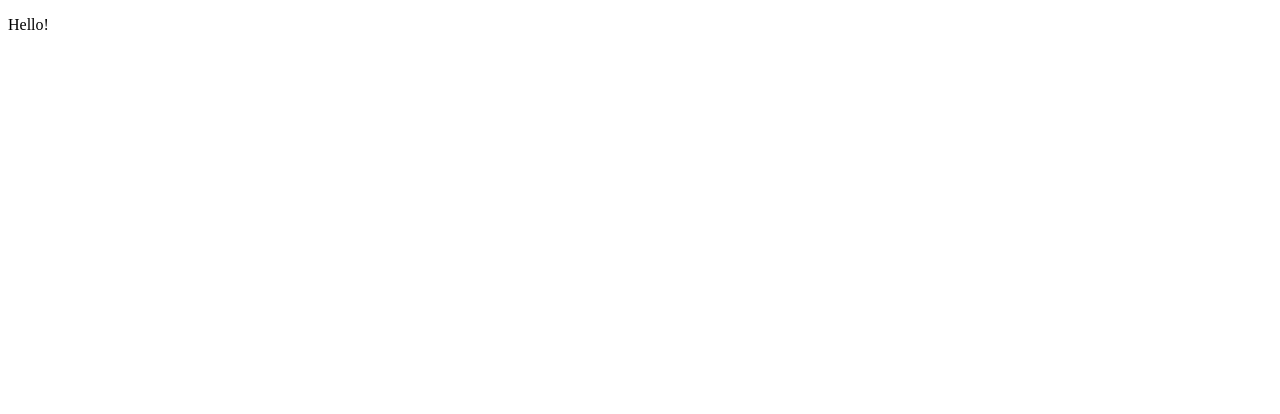
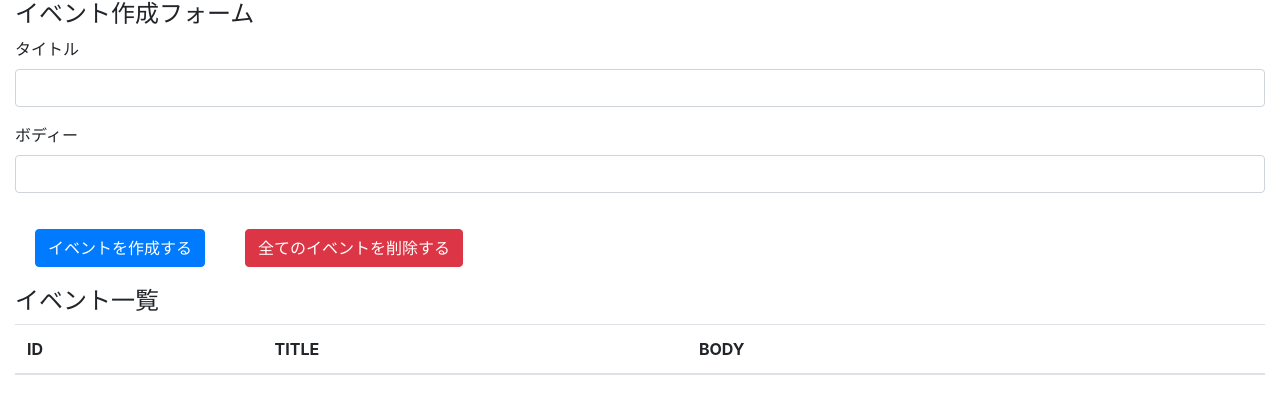
Before and after one commit to momonga-NA/redux-and-hooks-tutorial, a React (Create React App) app: page / in a window 1280 px wide. Shown: the top 414 px of the page. Built offline with nearby package versions, Linux system fonts and the light colour scheme.

Commit message:
install bootstrap and styled

```diff
--- a/src/App.js
+++ /dev/null
@@ -1,10 +0,0 @@
-
-const App = () =>{
-  return (
-    <div className="App">
-      <p>Hello!</p>
-    </div>
-  );
-}
-
-export default App;
--- /dev/null
+++ b/src/components/App.js
@@ -0,0 +1,37 @@
+import 'bootstrap/dist/css/bootstrap.min.css';
+import style from '../style/style.css';
+
+const App = () =>{
+  return (
+    <div className="container-fluid">
+      <h4>イベント作成フォーム</h4>
+      <form>
+        <div className="form-group">
+          <label　htmlFor="formEventTitle">タイトル</label>
+          <input className="form-control" id="formEventTitle"/>
+        </div>
+        <div className="form-group">
+          <label　htmlFor="formEventBody">ボディー</label>
+          <input className="form-control" id="formEventBody" />
+        </div>
+
+        <button className="btn btn-primary btn-margin">イベントを作成する</button>
+        <button className="btn btn-danger btn-margin">全てのイベントを削除する</button>
+      </form>
+        <h4>イベント一覧</h4>
+        <table className="table table-hover">
+          <thead>
+            <tr>
+              <th>ID</th>
+              <th>TITLE</th>
+              <th>BODY</th>
+              <th></th>
+            </tr>
+          </thead>
+          <tbody></tbody>
+        </table>
+    </div>
+  );
+}
+
+export default App;
--- a/src/index.js
+++ b/src/index.js
@@ -1,6 +1,6 @@
 import React from 'react';
 import ReactDOM from 'react-dom';
-import App from './App';
+import App from './components/App';
 
 ReactDOM.render(
   <React.StrictMode>
--- /dev/null
+++ b/src/style/style.css
@@ -0,0 +1,3 @@
+.btn-margin{
+  margin: 20px;
+}
```
